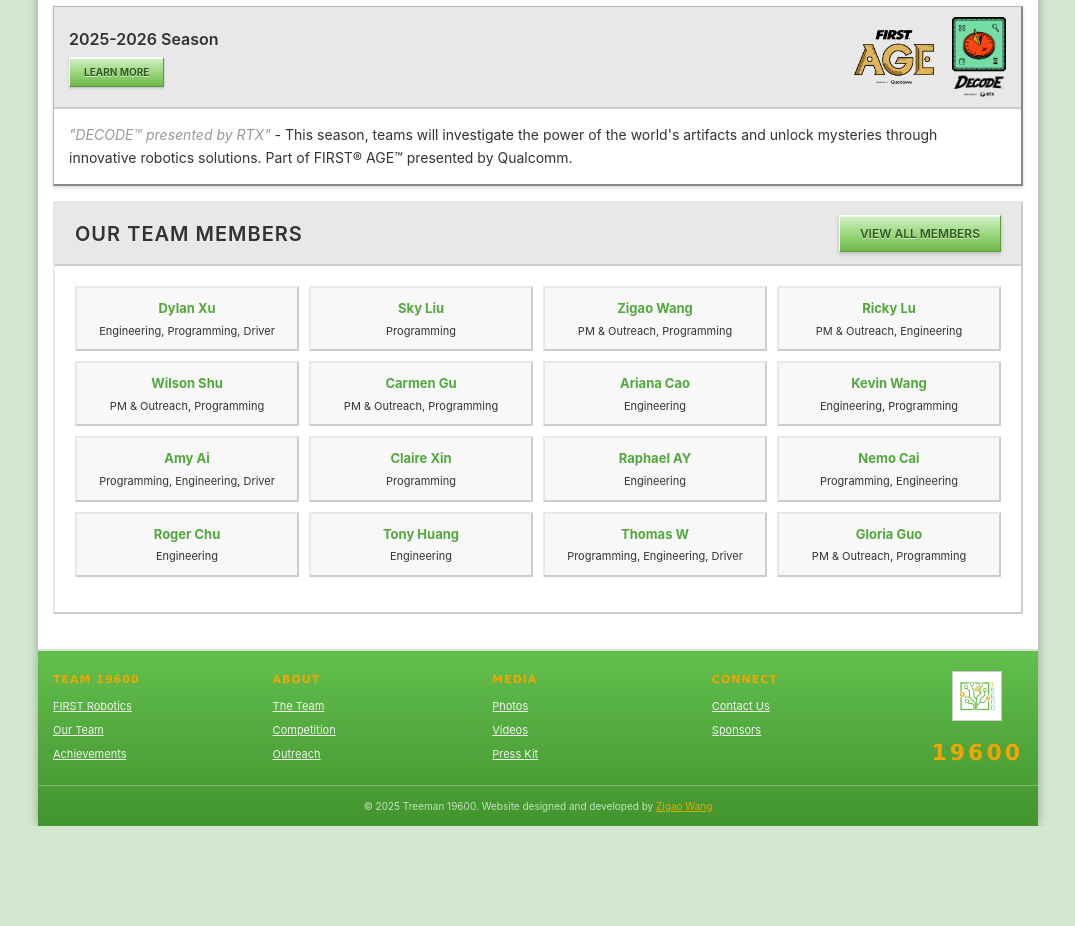
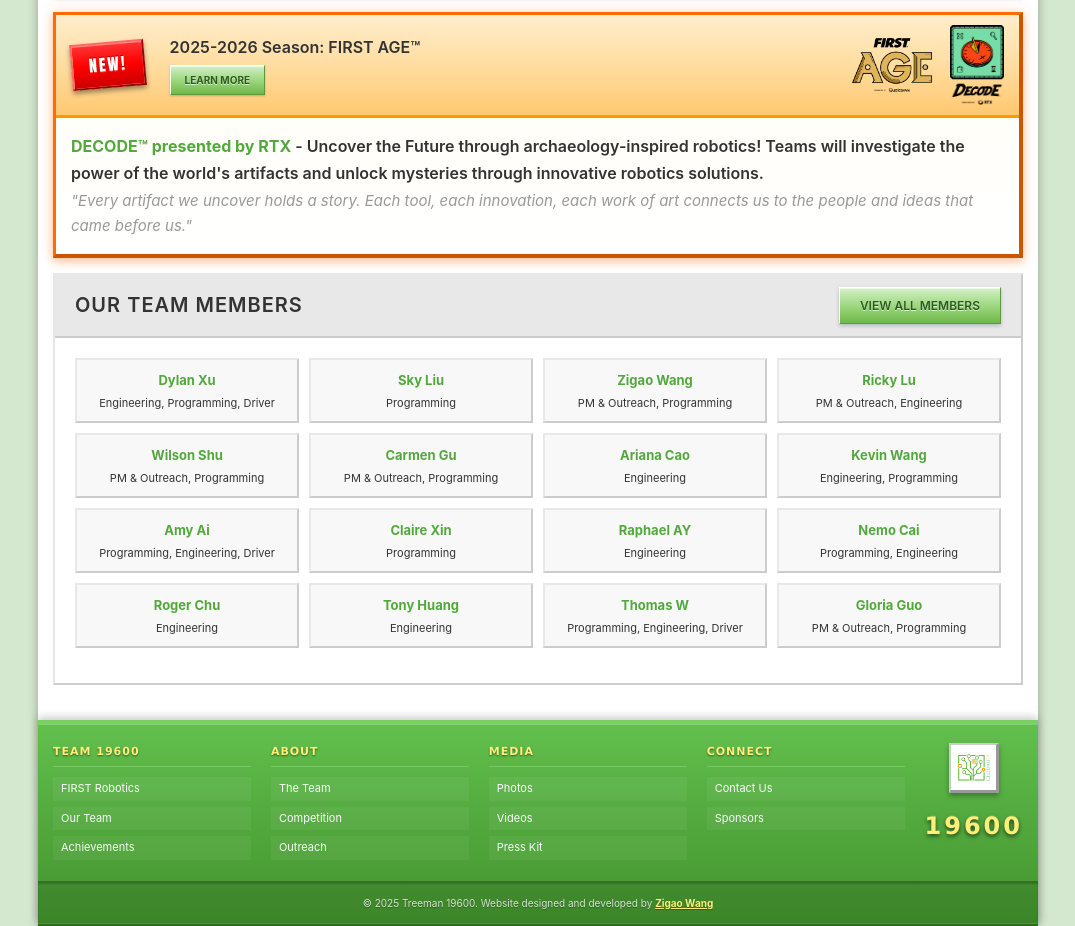
Before and after one commit to ZigaoWang/19600.org, a plain HTML site: page index.html in a window 1280 px wide. Shown: the part 1052-1978 px from the top of the page, without its empty margins (102-1177 px from the left). Before the commit the page ends 1878 px from the top, so only its background shows below. Drawn offline with Linux system fonts and the light colour scheme.

Commit message:
feat: enhanced buttons and add NEW! to the new season

```diff
--- a/css/styles.css
+++ b/css/styles.css
@@ -38,7 +38,9 @@
    ======================================== */
 .site-header {
     background: linear-gradient(to bottom, #62C04D 0%, #52A83D 50%, #42942D 100%);
-    border-bottom: 2px solid #ddd;
+    border-bottom: 3px solid #2D6B1F;
+    border-top: 2px solid #7AD15F;
+    box-shadow: inset 0 2px 0 rgba(255,255,255,0.3), 0 3px 8px rgba(0,0,0,0.3);
 }
 
 .header-container {
@@ -55,12 +57,15 @@
 }
 
 .logo-wrapper {
-    background-color: var(--white);
+    background: linear-gradient(to bottom, #FFFFFF 0%, #F5F5F5 100%);
     padding: 5px;
-    border: 1px solid #CCCCCC;
+    border: 2px solid #CCCCCC;
+    border-bottom: 3px solid #999999;
+    border-right: 3px solid #999999;
     display: flex;
     align-items: center;
     justify-content: center;
+    box-shadow: inset 0 1px 0 rgba(255,255,255,0.9), 0 2px 4px rgba(0,0,0,0.2);
 }
 
 .team-logo {
@@ -70,7 +75,7 @@
 
 .team-identity {
     color: var(--white);
-    text-shadow: 1px 1px 2px rgba(0, 0, 0, 0.3);
+    text-shadow: 1px 1px 3px rgba(0, 0, 0, 0.5), 0 0 10px rgba(0,0,0,0.3);
 }
 
 .team-number {
@@ -91,25 +96,29 @@
 }
 
 .nav-link {
-    padding: 8px 16px;
+    padding: 9px 18px;
     color: #2D5A1F;
-    background: linear-gradient(to bottom, #D4F0C8 0%, #9DD87F 50%, #6FB84A 100%);
+    background: linear-gradient(to bottom, #E5FAD9 0%, #BFED9A 30%, #9DD87F 60%, #7AC15F 100%);
     text-decoration: none;
     font-weight: bold;
     font-size: 11px;
-    border: 1px solid #5A9A3D;
-    border-top: 1px solid #FFFFFF;
-    border-left: 1px solid #FFFFFF;
+    border: 2px solid #5A9A3D;
+    border-top: 2px solid #FFFFFF;
+    border-left: 2px solid #FFFFFF;
     text-transform: uppercase;
-    box-shadow: inset 0 1px 0 rgba(255,255,255,0.6), 0 1px 2px rgba(0,0,0,0.2);
+    box-shadow: inset 0 2px 0 rgba(255,255,255,0.7), 0 2px 4px rgba(0,0,0,0.3);
+    text-shadow: 0 1px 0 rgba(255,255,255,0.6);
 }
 
 .nav-link:hover,
 .nav-link.active {
-    background: linear-gradient(to bottom, #6FB84A 0%, #5A9A3D 50%, #42942D 100%);
+    background: linear-gradient(to bottom, #7AC15F 0%, #5A9A3D 30%, #4A8A2D 70%, #358020 100%);
     color: #FFFFFF;
-    border: 1px solid #358020;
-    text-shadow: 0 -1px 0 rgba(0,0,0,0.3);
+    border: 2px solid #2D6B1F;
+    border-bottom: 2px solid #000000;
+    border-right: 2px solid #000000;
+    text-shadow: 0 -1px 0 rgba(0,0,0,0.5);
+    box-shadow: inset 0 -1px 0 rgba(255,255,255,0.2), 0 1px 2px rgba(0,0,0,0.4);
 }
 
 /* ========================================
@@ -419,6 +428,56 @@
     /* Inherits content-box styles */
 }
 
+/* NEW! Season Box - 2010s Style */
+.new-season-box {
+    border: 3px solid #FF6B00;
+    border-bottom: 4px solid #CC5500;
+    border-right: 4px solid #CC5500;
+    box-shadow: 0 4px 8px rgba(255, 107, 0, 0.3), 0 0 15px rgba(255, 107, 0, 0.2);
+    background: linear-gradient(to bottom, #FFFEF8 0%, #FFF9E6 100%);
+}
+
+.season-header {
+    background: linear-gradient(to bottom, #FFEDCC 0%, #FFDDA1 50%, #FFC870 100%);
+    border-bottom: 3px solid #FF9900;
+    position: relative;
+}
+
+.new-badge {
+    position: relative;
+    background: linear-gradient(to bottom, #FF3333 0%, #FF0000 50%, #CC0000 100%);
+    color: #FFFFFF;
+    padding: 8px 16px;
+    border: 2px solid #990000;
+    border-top: 2px solid #FF6666;
+    border-left: 2px solid #FF6666;
+    box-shadow: inset 0 1px 0 rgba(255,255,255,0.4), 0 3px 5px rgba(0,0,0,0.4);
+    transform: rotate(-5deg);
+    margin-right: 10px;
+}
+
+.new-text {
+    font-size: 16px;
+    font-weight: 900;
+    letter-spacing: 2px;
+    text-shadow: 0 -1px 0 rgba(0,0,0,0.5), 0 1px 0 rgba(255,255,255,0.2);
+    font-family: Impact, Arial Black, sans-serif;
+}
+
+.new-season-box .box-content {
+    background: linear-gradient(to bottom, #FFFEF8 0%, #FFFFFF 100%);
+}
+
+.new-season-box .box-content p {
+    font-size: 15px;
+    line-height: 1.7;
+}
+
+.new-season-box .box-content p:first-child {
+    font-size: 16px;
+    font-weight: 600;
+}
+
 /* ========================================
    FOOTER
    ======================================== */
@@ -426,7 +485,9 @@
     background: linear-gradient(to bottom, #62C04D 0%, #52A83D 50%, #42942D 100%);
     color: var(--white);
     margin-top: 20px;
-    border-top: 2px solid #ddd;
+    border-top: 3px solid #7AD15F;
+    border-bottom: 2px solid #2D6B1F;
+    box-shadow: inset 0 2px 0 rgba(255,255,255,0.2), 0 -3px 8px rgba(0,0,0,0.2);
 }
 
 .footer-container {
@@ -439,23 +500,32 @@
 .footer-column h4 {
     font-size: 11px;
     font-weight: bold;
-    color: var(--accent-yellow);
+    color: #FFEE77;
     margin-bottom: 10px;
     text-transform: uppercase;
     letter-spacing: 1px;
     font-family: Verdana, Arial, sans-serif;
+    text-shadow: 0 1px 2px rgba(0,0,0,0.5), 0 -1px 0 rgba(255,255,255,0.1);
+    border-bottom: 1px solid rgba(255,255,255,0.2);
+    padding-bottom: 5px;
 }
 
 .footer-column a {
     display: block;
-    color: rgba(255, 255, 255, 0.9);
-    text-decoration: underline;
+    color: rgba(255, 255, 255, 0.95);
+    text-decoration: none;
     font-size: 11px;
     margin-bottom: 6px;
+    padding: 3px 6px;
+    background: rgba(255,255,255,0.05);
+    border-left: 2px solid transparent;
 }
 
 .footer-column a:hover {
-    color: var(--accent-yellow);
+    color: #FFEE77;
+    background: rgba(255,255,255,0.15);
+    border-left: 2px solid #FFEE77;
+    text-shadow: 0 0 5px rgba(255,238,119,0.5);
 }
 
 .footer-logo {
@@ -468,36 +538,47 @@
     margin-bottom: 8px;
     background-color: var(--white);
     padding: 5px;
-    border: 1px solid #CCCCCC;
+    border: 2px solid #CCCCCC;
+    border-bottom: 3px solid #999999;
+    border-right: 3px solid #999999;
+    box-shadow: inset 0 1px 0 rgba(255,255,255,0.8), 0 3px 5px rgba(0,0,0,0.3);
 }
 
 .footer-number {
-    font-size: 22px;
+    font-size: 24px;
     font-weight: bold;
     letter-spacing: 3px;
-    color: var(--accent-yellow);
+    color: #FFEE77;
     font-family: Verdana, Arial, sans-serif;
+    text-shadow: 0 2px 4px rgba(0,0,0,0.6), 0 -1px 0 rgba(255,255,255,0.2);
 }
 
 .footer-bottom {
-    border-top: 1px solid rgba(255, 255, 255, 0.3);
+    border-top: 2px solid rgba(0, 0, 0, 0.2);
+    border-bottom: 1px solid rgba(255, 255, 255, 0.1);
+    background: rgba(0,0,0,0.1);
     padding: 12px;
     text-align: center;
+    box-shadow: inset 0 1px 2px rgba(0,0,0,0.2);
 }
 
 .footer-bottom p {
     font-size: 10px;
-    color: rgba(255, 255, 255, 0.7);
+    color: rgba(255, 255, 255, 0.8);
     margin: 0;
+    text-shadow: 0 1px 1px rgba(0,0,0,0.3);
 }
 
 .footer-bottom a {
-    color: var(--accent-yellow);
+    color: #FFEE77;
     text-decoration: underline;
+    font-weight: bold;
 }
 
 .footer-bottom a:hover {
     text-decoration: none;
+    color: #FFFFFF;
+    text-shadow: 0 0 8px rgba(255,238,119,0.8);
 }
 
 /* ========================================
--- a/index.html
+++ b/index.html
@@ -111,11 +111,14 @@
         </section>
 
         <!-- Season / Event -->
-        <section class="content-box event-box">
-            <div class="box-header">
+        <section class="content-box event-box new-season-box">
+            <div class="box-header season-header">
+                <div class="new-badge">
+                    <span class="new-text">NEW!</span>
+                </div>
                 <div class="box-header-text">
-                    <h3>2025-2026 Season</h3>
-                    <a href="competition.html" class="visit-link">Learn More</a>
+                    <h3>2025-2026 Season: FIRST AGE™</h3>
+                    <a href="https://info.firstinspires.org/first-age" class="visit-link" target="_blank">Learn More</a>
                 </div>
                 <div class="season-logos">
                     <img src="images/age.png" alt="FIRST AGE Logo" class="inline-logo-right">
@@ -123,7 +126,8 @@
                 </div>
             </div>
             <div class="box-content">
-                <p><em>"DECODE™ presented by RTX"</em> - This season, teams will investigate the power of the world's artifacts and unlock mysteries through innovative robotics solutions. Part of FIRST® AGE™ presented by Qualcomm.</p>
+                <p><strong>DECODE™ presented by RTX</strong> - Uncover the Future through archaeology-inspired robotics! Teams will investigate the power of the world's artifacts and unlock mysteries through innovative robotics solutions.</p>
+                <p><em>"Every artifact we uncover holds a story. Each tool, each innovation, each work of art connects us to the people and ideas that came before us."</em></p>
             </div>
         </section>
 
```
